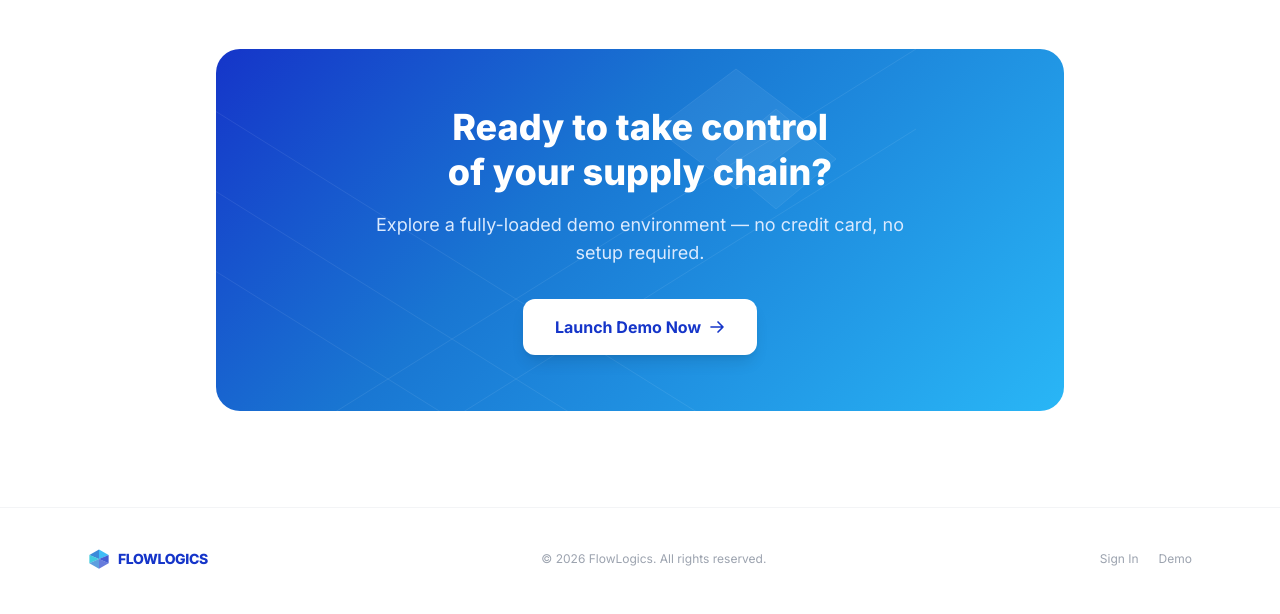
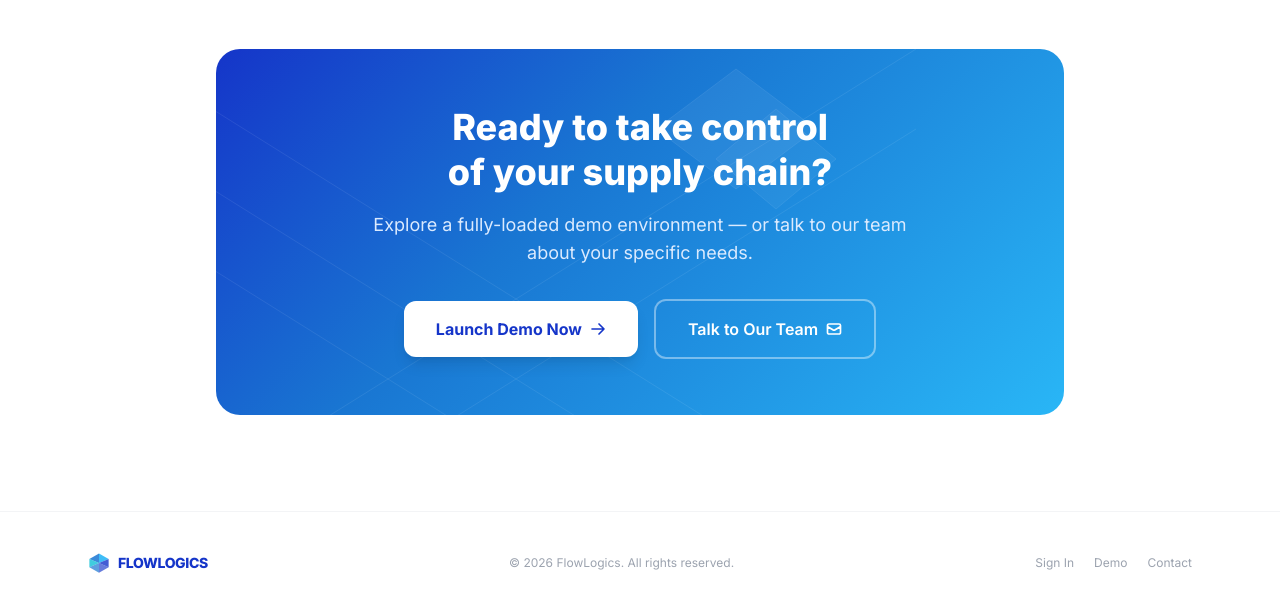
Before and after one commit to romahawk/flowlogix, a Flask app: page / in a window 1280 px wide. Shown: the part 2640-3254 px from the top of the page. Before the commit the page ends 3209 px from the top, so only its background shows below. Run offline with Flask 3, Linux system fonts and the light colour scheme; some libraries are stand-ins or nearby versions.

Commit message:
feat(landing): add contact CTA at three funnel touchpoints
B2B visitors need two paths — self-serve demo and human conversation.
Added mailto:hello@flowlogics.com at the three highest-intent moments:

- Navbar: ghost 'Contact' link beside Sign In (always visible, catches
  early browsers)
- CTA banner: 'Talk to Our Team' outlined button alongside 'Launch Demo
  Now'; also updated the banner sub-copy to signal both options exist
- Footer: 'Contact' text link added to the footer nav row

All three use mailto: — zero backend dependency.
Update hello@flowlogics.com to the real team address before go-live.

```diff
--- a/app/templates/landing.html
+++ b/app/templates/landing.html
@@ -159,6 +159,10 @@
         <a href="{{ url_for('auth.login') }}"
            class="hidden sm:inline-flex text-sm font-semibold text-brand-deep hover:text-brand-royal transition-colors px-4 py-2">
           Sign In
+        </a>
+        <a href="mailto:hello@flowlogics.com"
+           class="hidden sm:inline-flex text-sm font-semibold text-gray-500 hover:text-brand-deep transition-colors px-4 py-2">
+          Contact
         </a>
         <a href="/demo"
            class="inline-flex items-center gap-1.5 text-sm font-semibold bg-brand-deep text-white px-5 py-2.5 rounded-lg hover:bg-brand-royal transition-colors shadow-sm">
@@ -596,13 +600,20 @@
             Ready to take control<br/>of your supply chain?
           </h2>
           <p class="text-blue-100 text-lg mb-8 max-w-xl mx-auto">
-            Explore a fully-loaded demo environment — no credit card, no setup required.
+            Explore a fully-loaded demo environment — or talk to our team about your specific needs.
           </p>
-          <a href="/demo"
-             class="inline-flex items-center gap-2 bg-white text-brand-deep font-bold px-8 py-4 rounded-xl text-base hover:bg-brand-pale transition-colors shadow-lg">
-            Launch Demo Now
-            <svg class="w-4 h-4" fill="none" stroke="currentColor" stroke-width="2.5" viewBox="0 0 24 24"><path stroke-linecap="round" stroke-linejoin="round" d="M13.5 4.5 21 12m0 0-7.5 7.5M21 12H3"/></svg>
-          </a>
+          <div class="flex flex-col sm:flex-row items-center justify-center gap-4">
+            <a href="/demo"
+               class="inline-flex items-center gap-2 bg-white text-brand-deep font-bold px-8 py-4 rounded-xl text-base hover:bg-brand-pale transition-colors shadow-lg">
+              Launch Demo Now
+              <svg class="w-4 h-4" fill="none" stroke="currentColor" stroke-width="2.5" viewBox="0 0 24 24"><path stroke-linecap="round" stroke-linejoin="round" d="M13.5 4.5 21 12m0 0-7.5 7.5M21 12H3"/></svg>
+            </a>
+            <a href="mailto:hello@flowlogics.com"
+               class="inline-flex items-center gap-2 border-2 border-white/40 text-white font-semibold px-8 py-4 rounded-xl text-base hover:border-white hover:bg-white/10 transition-all">
+              Talk to Our Team
+              <svg class="w-4 h-4" fill="none" stroke="currentColor" stroke-width="2.5" viewBox="0 0 24 24"><path stroke-linecap="round" stroke-linejoin="round" d="M21.75 6.75v10.5a2.25 2.25 0 01-2.25 2.25h-15a2.25 2.25 0 01-2.25-2.25V6.75m19.5 0A2.25 2.25 0 0019.5 4.5h-15a2.25 2.25 0 00-2.25 2.25m19.5 0v.243a2.25 2.25 0 01-1.07 1.916l-7.5 4.615a2.25 2.25 0 01-2.36 0L3.32 8.91a2.25 2.25 0 01-1.07-1.916V6.75"/></svg>
+            </a>
+          </div>
         </div>
       </div>
     </div>
@@ -633,6 +644,7 @@
       <div class="flex gap-5">
         <a href="{{ url_for('auth.login') }}" class="text-xs text-gray-400 hover:text-brand-deep transition-colors">Sign In</a>
         <a href="/demo" class="text-xs text-gray-400 hover:text-brand-deep transition-colors">Demo</a>
+        <a href="mailto:hello@flowlogics.com" class="text-xs text-gray-400 hover:text-brand-deep transition-colors">Contact</a>
       </div>
     </div>
   </footer>
```
